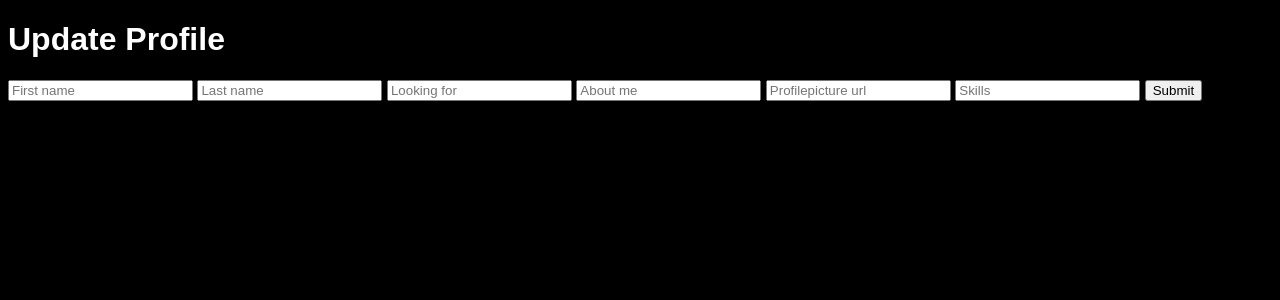
After one commit to Slembit/CV, a PHP site: page /admin.html in a window 1280 px wide. The commit adds this page. Shown: the top 300 px of the page. Run offline with PHP 8.4, Linux system fonts and the light colour scheme.

Commit message:
added admin page updated css and content class
added admin page and css style to hide form and code to update user

```diff
--- /dev/null
+++ b/Public/admin.html
@@ -0,0 +1,31 @@
+<!DOCTYPE html>
+<html>
+<head>
+<link rel="stylesheet" type="text/css" href="style.css">
+	<title></title>
+</head>
+<body>
+
+	<form class="remove" method="POST" id="" >
+		<h1>Create Profile</h1>
+		<input type="text" name="firstname"  placeholder="First name">
+		<input type="text" name="lastname "  placeholder="Last name">
+		<input type="text" name="lookingfor"  placeholder="Looking for">
+		<input type="textarea" name="about"  placeholder="About me">
+		<input type="text" name="profilepicture"  placeholder="Profilepicture url">
+		<input type="text" name="skills"  placeholder="Skills">
+		<input type="submit" name="personAddForm">
+	</form>
+	<form class="" method="POST" id="">
+		<h1>Update Profile</h1>
+		<input type="text" name="firstname"  placeholder="First name">
+		<input type="text" name="lastname "  placeholder="Last name">
+		<input type="text" name="lookingfor"  placeholder="Looking for">
+		<input type="textarea" name="about"  placeholder="About me">
+		<input type="text" name="profilepicture"  placeholder="Profilepicture url">
+		<input type="text" name="skills"  placeholder="Skills">
+		<input type="submit" name="personUpdateForm">
+	</form>
+
+</body>
+</html>
--- a/Public/style.css
+++ b/Public/style.css
@@ -141,7 +141,9 @@ input[type=checkbox]:checked + label {
 .hidden{
   visibility: hidden;
 }
-
+.remove{
+  display: none;
+}
 
 
   #singleCv{
```
Also changed, not shown: Public/content.class.php (+8 -0 lines).
